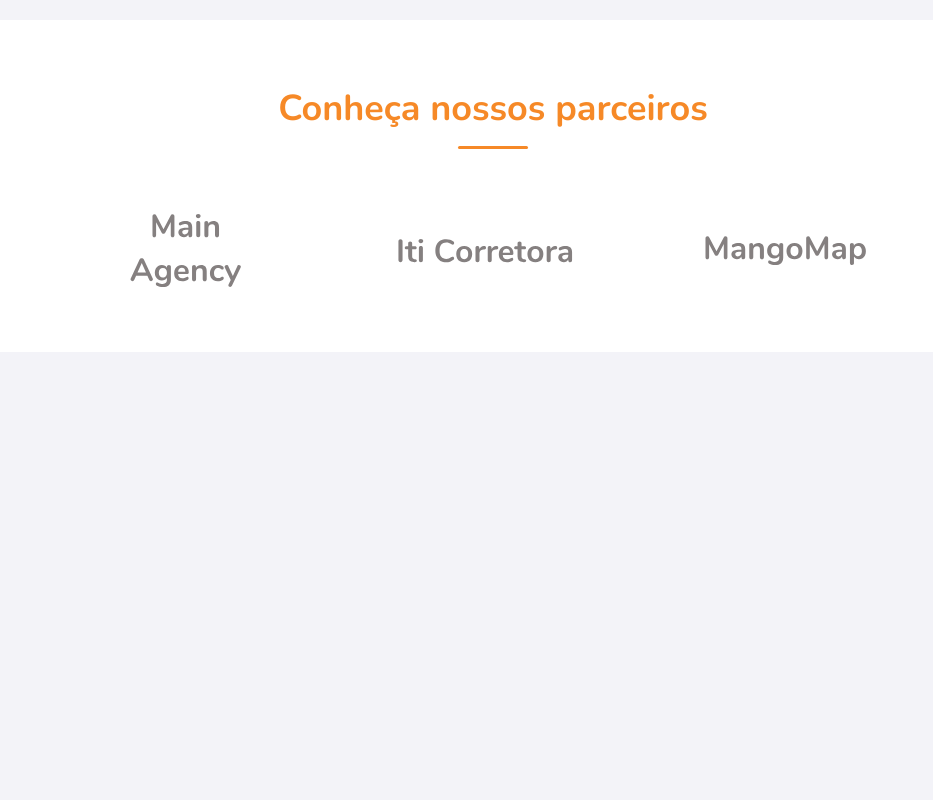
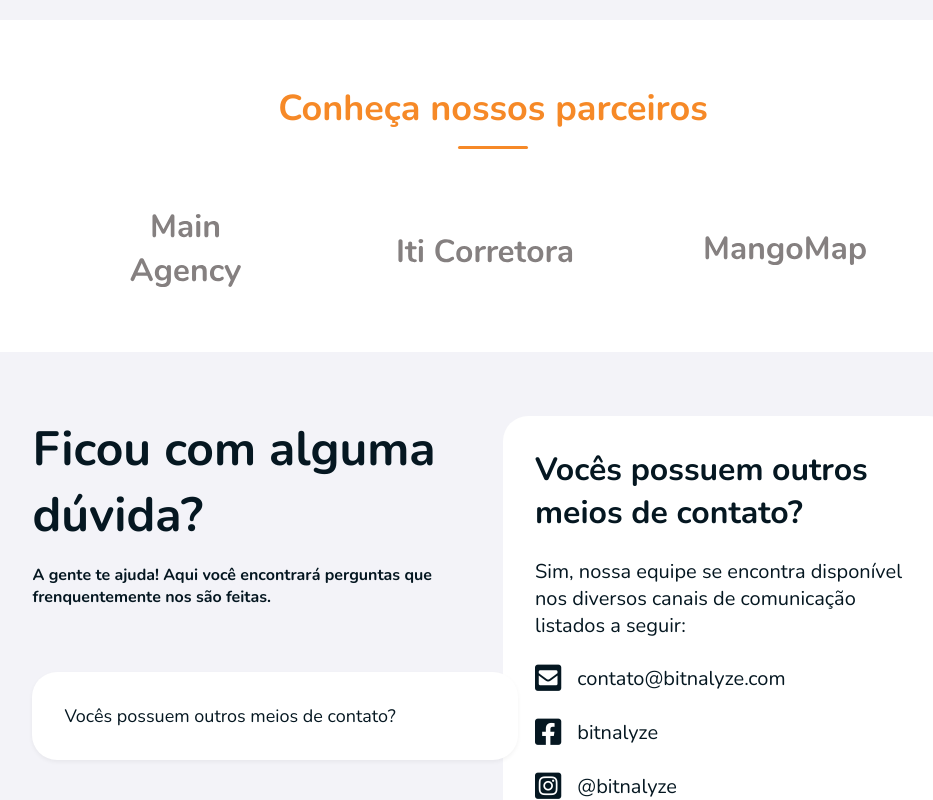
Before and after one commit to joaogabriel-sg/bitnalyze, a website built with webpack: page index.html in a window 1280 px wide. Shown: the part 2000-2800 px from the top of the page, without its empty margins (147-1080 px from the left). Before the commit the page ends 2352 px from the top, so only its background shows below. Built offline with nearby package versions, Linux system fonts and the light colour scheme.

Commit message:
HTML and CSS completed in section help, but still not responsive]

```diff
--- a/css/style.css
+++ b/css/style.css
@@ -51,7 +51,6 @@
 
 /*  HEADER  */
 header#header {
-  background: var(--white-color);
   width: 100%;
 }
 
@@ -387,3 +386,94 @@
   justify-content: center;
 }
 /* -=-=-=-=-=-=-=-=-=- */
+
+/* AJUDA */
+section#ajuda {
+  margin-top: 3.2rem;
+}
+
+.ajuda {
+  display: grid;
+  gap: 2rem;
+  grid-template-columns: 1fr 1fr;
+}
+
+.questions-side__title {
+  font-weight: 700;
+  font-size: 4.8rem;
+  color: var(--dark-color);
+}
+
+.questions-side__subtitle {
+  margin-top: 1.6rem;
+  font-size: 1.6rem;
+  color: var(--dark-color);
+}
+
+.questions-side__questions {
+  margin-top: 6.4rem;
+}
+
+.questions__question {
+  width: calc(100% + 3.5rem);
+  padding: 3.2rem;
+  font-size: 1.8rem;
+  color: var(--dark-color);
+  cursor: pointer;
+  position: relative;
+  z-index: 100;
+  border-radius: var(--rounding);
+  transition: background 0.3s, color 0.3s;
+}
+
+.questions__question:hover {
+  background: var(--orange-color);
+  box-shadow: var(--shadow);
+  color: var(--white-color);
+}
+
+.questions__question.active {
+  background: var(--white-color);
+  box-shadow: var(--shadow);
+  color: var(--dark-color);
+}
+
+.questions__question + .questions__question {
+  margin-top: 3.2rem;
+}
+
+.faq__results-side {
+  background: var(--white-color) url("../img/faq-characters.svg") no-repeat
+    calc(100% - 3.2rem) calc(100% - 3.2rem);
+  padding: 3.2rem;
+  border-radius: var(--rounding);
+}
+
+.result {
+  display: none;
+}
+
+.result.active {
+  display: block;
+}
+
+.result__title {
+  font-weight: 700;
+  font-size: 3.2rem;
+  color: var(--dark-color);
+}
+
+.result p,
+.result a {
+  display: flex;
+  align-items: center;
+  margin-top: 2.4rem;
+  font-size: 2rem;
+  color: var(--dark-color);
+}
+
+.result a i {
+  margin-right: 1.6rem;
+  font-size: 3rem;
+}
+/* -=-=-=-=-=-=-=-=-=- */
--- a/index.html
+++ b/index.html
@@ -110,6 +110,41 @@
         </div>
     </section>
 
+    <section id="ajuda">
+        <div class="container ajuda">
+            <div class="faq__questions-side">
+                <h2 class="questions-side__title">Ficou com alguma dúvida?</h2>
+                <h3 class="questions-side__subtitle">A gente te ajuda! Aqui você encontrará perguntas que frenquentemente nos são feitas.</h3>
+                <div class="questions-side__questions">
+                    <div class="questions__question active">Vocês possuem outros meios de contato?</div>
+                    <div class="questions__question">Como sei que estarei 100% seguro?</div>
+                    <div class="questions__question">Os dados do gráfico são reais ou fakes?</div>
+                </div>
+            </div>
+            <div class="faq__results-side">
+                <div class="result active">
+                    <h2 class="result__title">Vocês possuem outros meios de contato?</h2>
+                    <p>Sim, nossa equipe se encontra disponível nos diversos canais de comunicação listados a seguir:</p>
+                    <a href="#"><i class="fas fa-envelope-square"></i> contato@bitnalyze.com</a>
+                    <a href="#"><i class="fab fa-facebook-square"></i> bitnalyze</a>
+                    <a href="#"><i class="fab fa-instagram-square"></i> @bitnalyze</a>
+                    <a href="#"><i class="fab fa-twitter-square"></i> @bitnalyze</a>
+                </div>
+                <div class="result">
+                    <h2 class="result__title">Como sei que estarei 100% seguro?</h2>
+                    <p>A Bitnalyze utiliza tecnologias modernas que garantem uma alta confortabilidade ao nosso usuário.</p>
+                    <p>Além disso, seus dados são criptografos e guardados em locais especilizados, o que dificulta invasões.</p>
+                </div>
+                <div class="result">
+                    <h2 class="result__title">Os dados são reais ou fakes?</h2>
+                    <p>Os dados são REAIS!</p>
+                    <p>Obtemos eles através do Bitcoin Trade, que nos fornece uma API para resgater esses dados e fazermos o que desejar com eles.</p>
+                    <p>Nesse caso, manter você usuário atualizado constantemente sobre essa moeda.</p>
+                </div>
+            </div>
+        </div>
+    </section>
+
     <script type="module" src="./js/script.js"></script>
 </body>
 </html>
```
